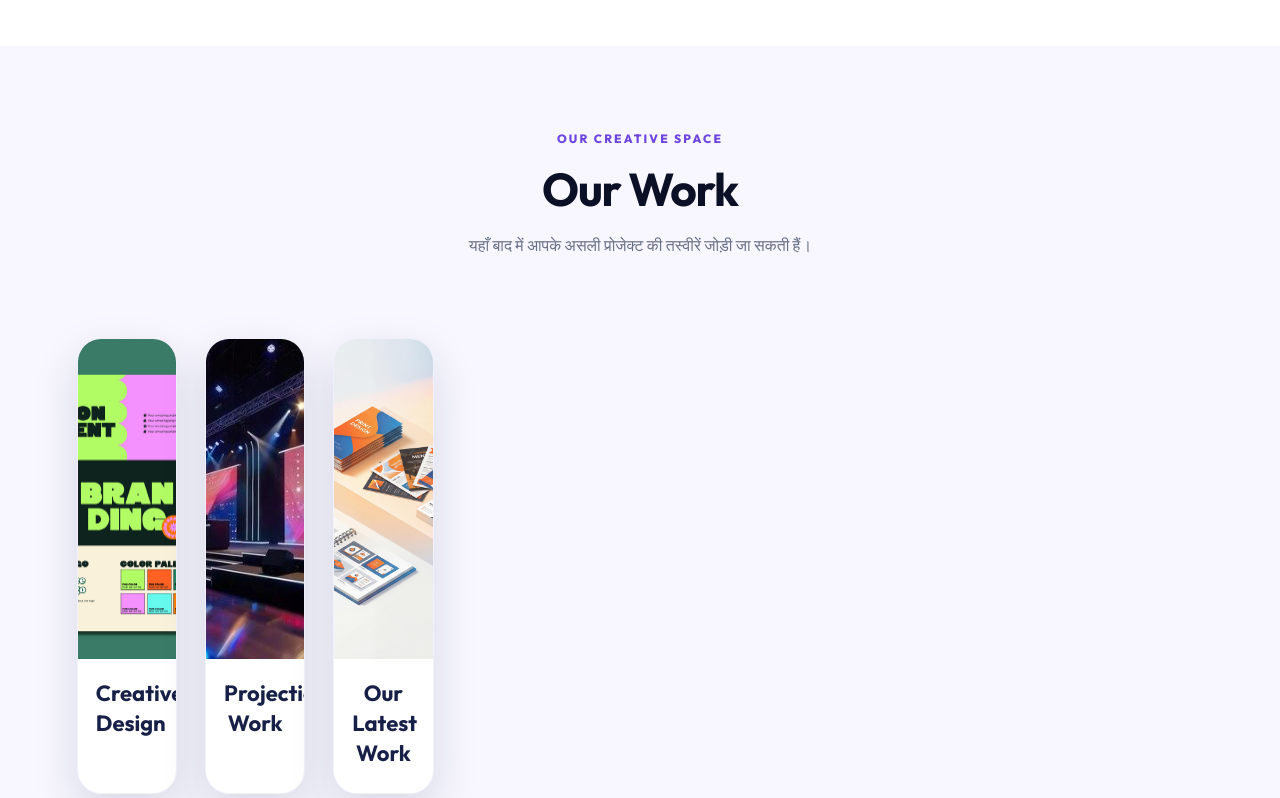
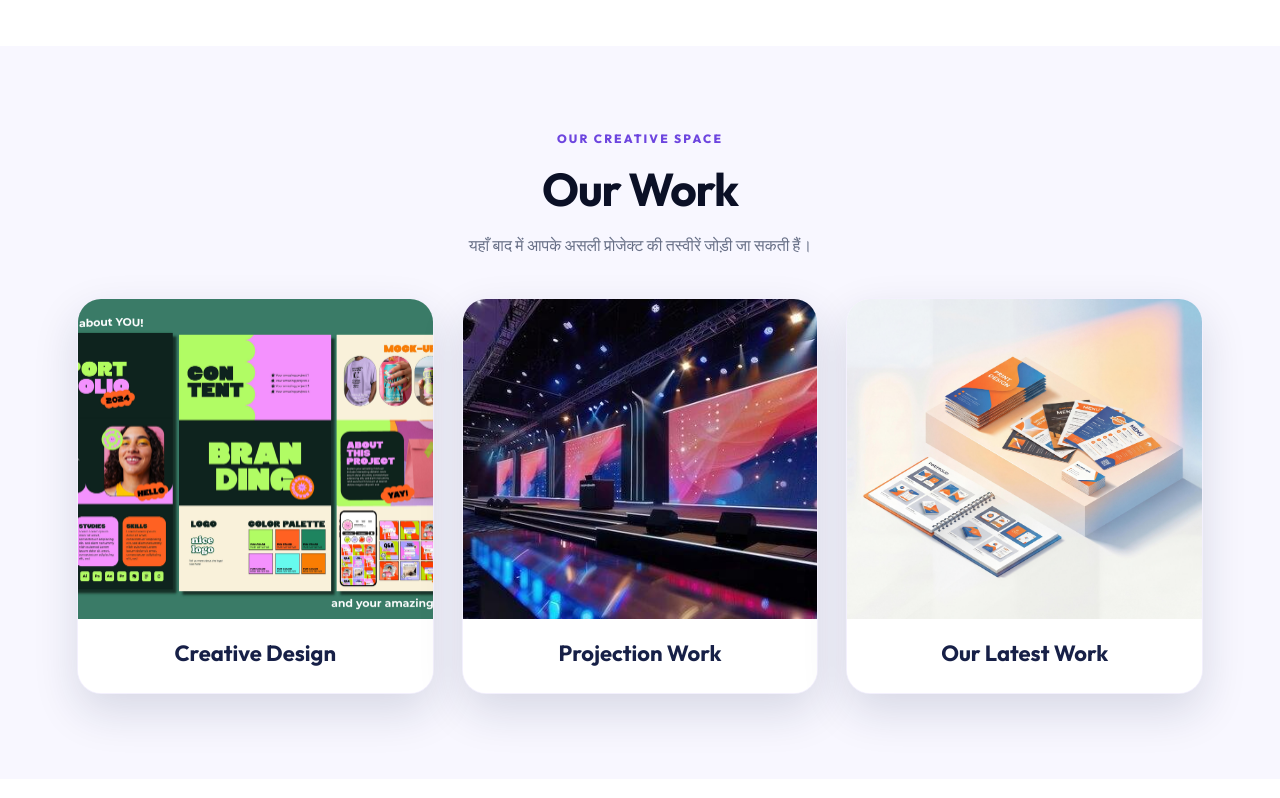
Before and after one commit to shreebhagwatdesign/shree-bhagwat-website, a plain HTML site: page index.html in a window 1280 px wide. Shown: the part 1735-2533 px from the top of the page. Drawn offline with Linux system fonts and the light colour scheme.

Commit message:
Add portfolio section to index.html
Added a portfolio section to showcase creative work.

```diff
--- a/index.html
+++ b/index.html
@@ -13,7 +13,7 @@
 <section class="hero section" id="home"><div class="hero-copy"><div class="eyebrow">✦ DESIGN THAT MAKES AN IMPACT</div><h1>Shree Bhagwat<br><em>Design & Projection</em></h1><p>आपके आइडिया को शानदार डिजाइन और प्रोजेक्शन सॉल्यूशन में बदलने के लिए — क्रिएटिविटी, क्वालिटी और भरोसा एक साथ।</p><div class="hero-features"><span>✓ Creative Design</span><span>✓ Quality Work</span><span>✓ Professional Service</span></div><div class="btns"><a class="btn primary" href="#order">Get a Quote ↗</a><a class="btn outline" href="#services">Explore Services</a></div></div><div class="hero-art" aria-label="Abstract decorative projection illustration"><div class="glow"></div><div class="art-card back"><span>YOUR VISION</span><strong>∞</strong></div><div class="art-card front"><div class="art-orbit">✧</div><strong>DESIGN<br>BEYOND<br>LIMITS.</strong><span>SHREE BHAGWAT</span></div><div class="floating-pill">✦ Creative Studio</div></div></section>
 <section class="stats"><div><b>Creative</b><small>Ideas & Concepts</small></div><div><b>Custom</b><small>Design Solutions</small></div><div><b>Quality</b><small>Focused Work</small></div><div><b>Support</b><small>For Every Project</small></div></section>
 <section class="section center" id="services"><div class="eyebrow">WHAT WE DO</div><h2>Our Services</h2><p class="sub">नीचे दी गई सेवाएँ उदाहरण हैं; इन्हें आपके वास्तविक काम के अनुसार बदला जा सकता है।</p><div class="service-grid"><article class="service"><div class="service-icon">✎</div><h3>Graphic Design</h3><p>पोस्टर, ब्रोशर, फ्लायर, सोशल मीडिया क्रिएटिव और कस्टम डिजाइन।</p><a href="#order">Enquire ↗</a></article><article class="service"><div class="service-icon">◈</div><h3>Projection Solutions</h3><p>प्रोजेक्शन से संबंधित डिजाइन, विजुअल और प्रेजेंटेशन सॉल्यूशन।</p><a href="#order">Enquire ↗</a></article><article class="service"><div class="service-icon">✦</div><h3>Branding & Identity</h3><p>लोगो, ब्रांड विजुअल्स, बिजनेस क्रिएटिव और पहचान बनाने वाले डिजाइन।</p><a href="#order">Enquire ↗</a></article><article class="service"><div class="service-icon">▣</div><h3>Digital Creatives</h3><p>डिजिटल इनविटेशन, इवेंट ग्राफिक्स और प्रमोशनल क्रिएटिव।</p><a href="#order">Enquire ↗</a></article><article class="service"><div class="service-icon">▤</div><h3>Print-Ready Artwork</h3><p>बैनर, कार्ड, कैटलॉग और अन्य प्रिंटिंग के लिए फाइल डिजाइन।</p><a href="#order">Enquire ↗</a></article><article class="service"><div class="service-icon">◎</div><h3>Custom Projects</h3><p>आपकी जरूरत के हिसाब से अलग तरह के डिजाइन एवं विजुअल प्रोजेक्ट।</p><a href="#order">Enquire ↗</a></article></div></section>
-<section class="section portfolio" id="portfolio"><div class="center"><div class="eyebrow">OUR CREATIVE SPACE</div><h2>Our Work</h2><p class="sub">यहाँ बाद में आपके असली प्रोजेक्ट की तस्वीरें जोड़ी जा सकती हैं।</p></div><div class="work-grid">
+<section class="section portfolio" id="portfolio"><div class="center"><div class="eyebrow">OUR CREATIVE SPACE</div><h2>Our Work</h2><p class="sub">यहाँ बाद में आपके असली प्रोजेक्ट की तस्वीरें जोड़ी जा सकती हैं।</p></div>
 <div class="work-grid">
   <div class="work-photo">
     <img src="work1.jpg" alt="Our Design Work 1" loading="lazy">
```
